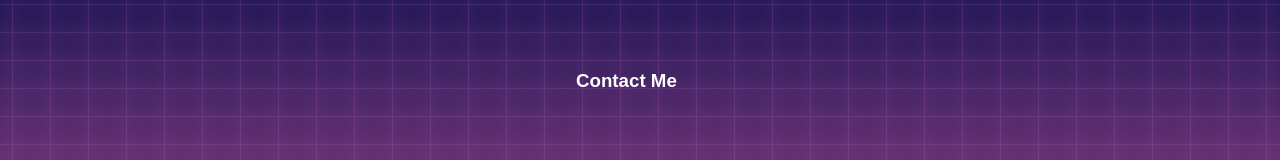
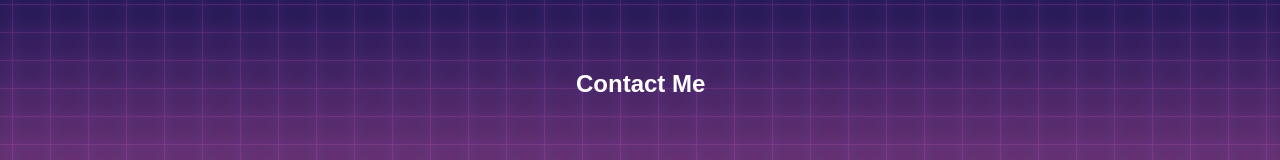
Before and after one commit to Kenan-Alnaser/My-React-Portfolio, a React (Create React App) app: page /contact in a window 1280 px wide. Shown: the part 330-490 px from the top of the page. Built offline with nearby package versions, Linux system fonts and the light colour scheme; the HTML template or start-up script is replaced by a standard one.

Commit message:
Preparing the position for text components

```diff
--- a/src/components/Contact.js
+++ b/src/components/Contact.js
@@ -3,7 +3,7 @@ import React from "react";
 const Contact = () => {
   return (
     <React.Fragment>
-      <h3>Contact Me</h3>
+      <h2>Contact Me</h2>
     </React.Fragment>
   );
 };
--- a/src/components/Invalid.js
+++ b/src/components/Invalid.js
@@ -3,7 +3,7 @@ import React from "react";
 const Invalid = () => {
   return (
     <React.Fragment>
-      <h1>You're not supposed to be here</h1>
+      <h2>You're not supposed to be here</h2>
     </React.Fragment>
   );
 };
--- a/src/sass/main.scss
+++ b/src/sass/main.scss
@@ -30,7 +30,7 @@ nav {
   z-index: 1;
 }
 
-h3 {
+h2 {
   position: absolute;
   top: 50%;
   left: 45%;
```
